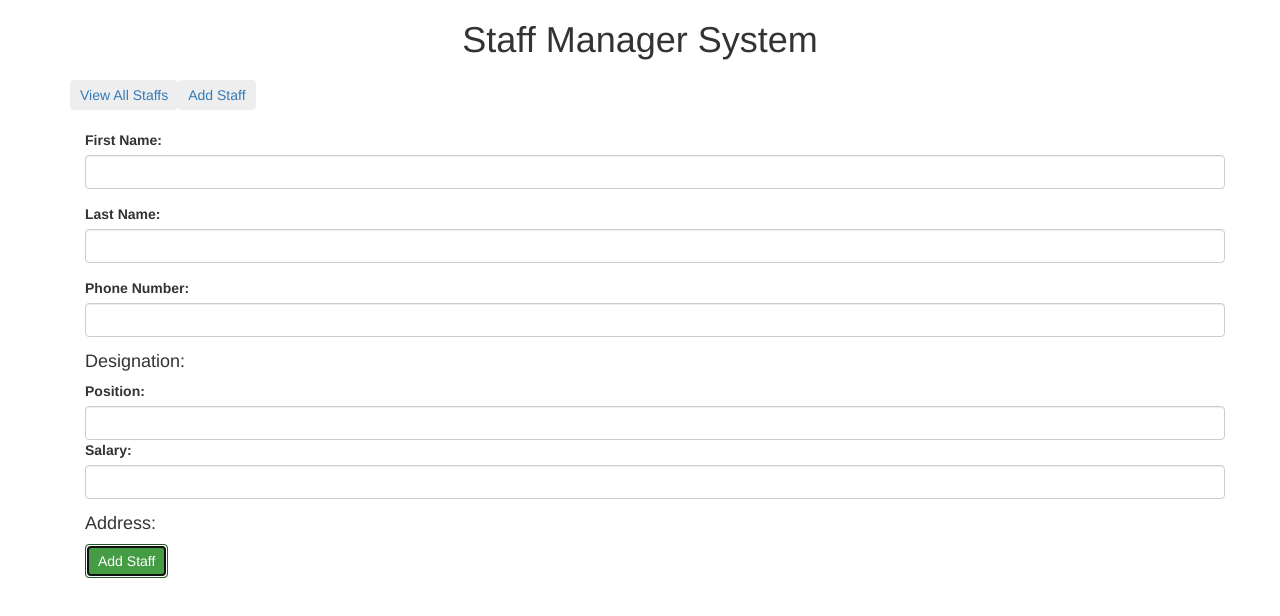
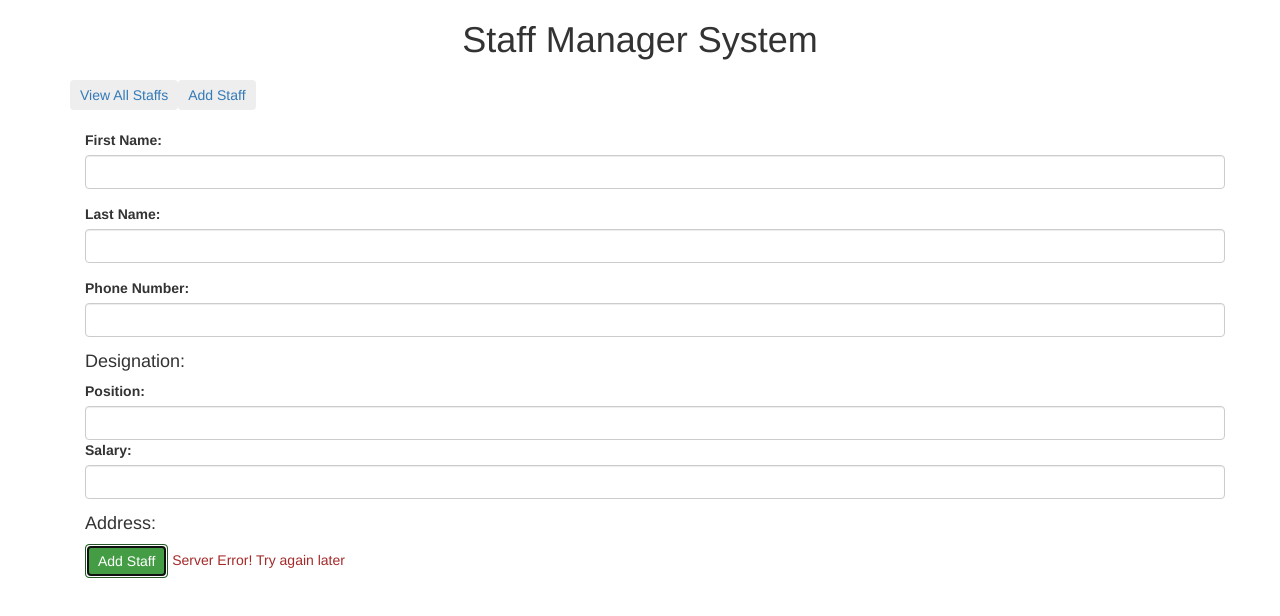
Before and after one commit to RamenSayami/aprilProject-js, an Angular app: page /addStaff in a window 1280 px wide. Both pictures are taken after typing "Sample", "Sample", "5", "Sample", "5" into the empty fields and a click on the button "Add Staff". Shown: the top 616 px of the page. Built offline with nearby package versions, Linux system fonts and the light colour scheme; no server answers.

Commit message:
Adding staff via promises, and also server error messages

```diff
--- a/src/app/components/add-staff/add-staff.component.css
+++ b/src/app/components/add-staff/add-staff.component.css
@@ -0,0 +1,3 @@
+.servErr{
+  color: brown;
+}
--- a/src/app/components/add-staff/add-staff.component.html
+++ b/src/app/components/add-staff/add-staff.component.html
@@ -30,7 +30,7 @@
 
     <div>
       <button type="submit" class="btn btn-success" [disabled]="f.invalid">Add Staff</button>
+      <span *ngIf="showError" class= "servErr" > {{ serverError }}</span>
     </div>
-
   </form>
 </section>
--- a/src/app/components/add-staff/add-staff.component.ts
+++ b/src/app/components/add-staff/add-staff.component.ts
@@ -15,18 +15,25 @@ export class AddStaffComponent implements OnInit {
 
   designation = new Designation();
   formStaff = new Staff();
+  serverError: String = 'Server Error! Try again later';
+  showError: Boolean;
 
   constructor(private staffService: StaffService,
               public staffListServ: StaffListService) { }
 
   ngOnInit() {
     this.formStaff.designation = this.designation;
+    this.showError = false;
   }
 
   addStaff(stfFom: NgForm) {
       console.log('Staff details to add in DB: ');
       console.log(this.formStaff);
-      this.staffService.addStaff( this.formStaff ).subscribe( res => this.staffListServ.staffList.unshift(res) );
+      this.staffService.addStaff( this.formStaff )
+        .then( (res: Staff) => {this.staffListServ.staffList.unshift(res); },
+          (err) => {
+            this.showError = true;
+          });
       stfFom.reset();
 
   }
--- a/src/app/components/staff/staff.component.ts
+++ b/src/app/components/staff/staff.component.ts
@@ -24,6 +24,7 @@ export class StaffComponent implements OnInit {
       },
       (err) => {
         this.isError = true;
+        console.log(err);
         document.getElementById('err').style.display = 'inline';
       });
 
--- a/src/app/services/staff.service.ts
+++ b/src/app/services/staff.service.ts
@@ -19,21 +19,21 @@ export class StaffService {
 
 
   getAllStaffs(): Promise<Staff[]> {
+    console.log('Get all staff method is called...');
     const resp = this.http.get<Staff[]>(this.getAllStaffURL);
+    console.log(resp);
+
     // console.log('getAllStaff: ' + JSON.stringify(response));
-    // console.log(response);
     // const jsonRes = response.map(res => res.json());
-
     // console.log('json conversion of getAllStaffs: ' + JSON.stringify(jsonRes));
     return resp.toPromise();
   }
 
-  addStaff(newStaff: Staff  ) {
+  addStaff(newStaff: Staff): Promise<Staff> {
     console.log('Calling post method...');
-
     const resp = this.http.post<Staff>(this.addNewStaffURL, newStaff);
-    console.log('resp');
+    console.log('After Add Staff Post Method is called... ');
     console.log(resp);
-    return resp;
+    return resp.toPromise();
   }
 }
```
